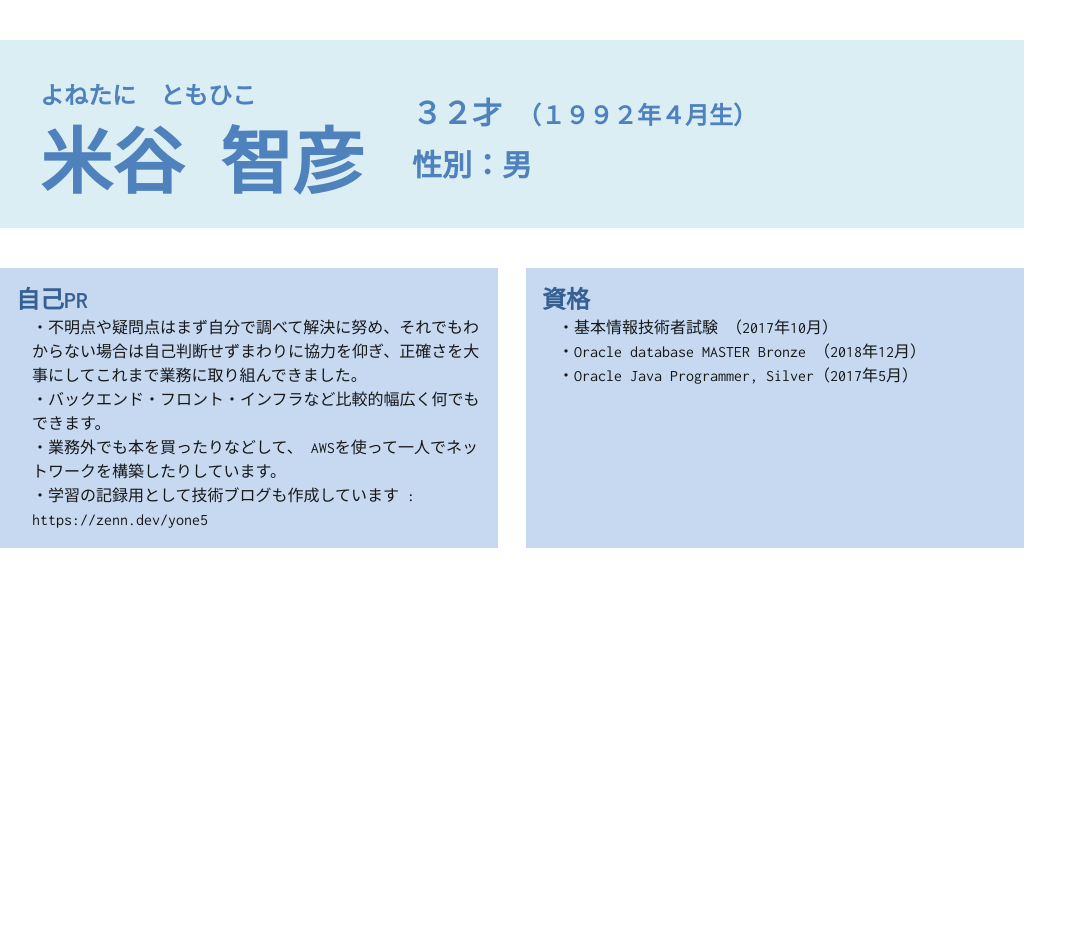
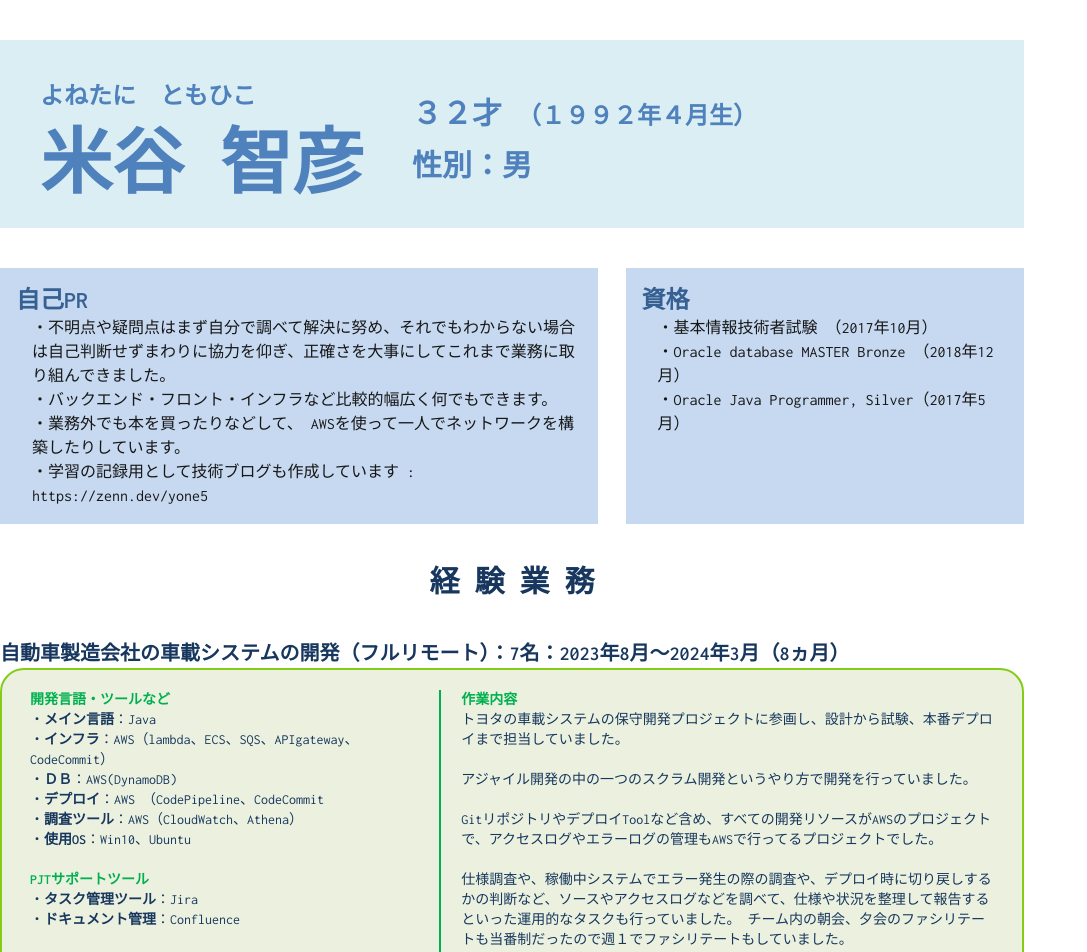
Before and after one commit to yone859/work-experience-frontend, a Next.js app: page / in a window 1280 px wide. Shown: the top 952 px of the page, without its empty margins (0-1087 px from the left). Before the commit the page ends 800 px from the top, so only its background shows below. Built offline with nearby package versions, Linux system fonts and the light colour scheme.

Commit message:
経歴エリアのスタイル作成

```diff
--- a/src/app/layout.js
+++ b/src/app/layout.js
@@ -33,7 +33,7 @@ export default function RootLayout({ children }) {
         </div>
 
         <div className="mt-10  w-4/5 flex " >
-      <div className="bg-self-bgcollar w-1/2 pt-4 pb-4  pr-4">
+          <div className="bg-self-bgcollar w-3/5 pt-4 pb-4  pr-4">
             <div className="text-2xl text-self-table-collar pl-4 font-semibold">
               自己PR
             </div>
@@ -42,10 +42,9 @@ export default function RootLayout({ children }) {
               ・バックエンド・フロント・インフラなど比較的幅広く何でもできます。<br/>
               ・業務外でも本を買ったりなどして、 AWSを使って一人でネットワークを構築したりしています。 <br/>
               ・学習の記録用として技術ブログも作成しています : https://zenn.dev/yone5<br/>
-
             </div>
           </div>
-      <div className="ml-7 bg-self-bgcollar w-1/2  pt-4 pb-4 pr-4">
+          <div className="ml-7 bg-self-bgcollar w-2/5  pt-4 pb-4 pr-4">
             <div className="text-2xl text-self-table-collar pl-4 font-semibold">
               資格
             </div>
@@ -53,6 +52,49 @@ export default function RootLayout({ children }) {
                 ・基本情報技術者試験 （2017年10月）<br/>
                 ・Oracle database MASTER Bronze （2018年12月）<br/>
                 ・Oracle Java Programmer, Silver（2017年5月）<br/>
+            </div>
+          </div>
+        </div>
+
+        <div className="mt-10 text-3xl text-black font-semibold flex justify-center w-4/5">
+          経  験  業  務
+        </div>
+
+        <div className="mt-10  w-4/5">
+          <div className="text-black text-xl font-semibold">
+          自動車製造会社の車載システムの開発（フルリモート）：7名：2023年8月～2024年3月（8ヵ月）
+          </div>
+          <div className="flex px-7 py-5 text-black  bg-green border-2 border-lime-500 rounded-3xl z-20">
+            <div className="w-2/5">
+              <div className="text-dark-green text-sm font-semibold ">開発言語・ツールなど</div>
+              <div className="text-sm">
+                ・<span className="font-semibold">メイン言語</span>：Java<br/>
+                ・<span className="font-semibold">インフラ</span>：AWS（lambda、ECS、SQS、APIgateway、CodeCommit）<br/>
+                ・<span className="font-semibold">ＤＢ</span>：AWS(DynamoDB)<br/>
+                ・<span className="font-semibold">デプロイ</span>：AWS （CodePipeline、CodeCommit<br/>
+                ・<span className="font-semibold">調査ツール</span>：AWS（CloudWatch、Athena）<br/>
+                ・<span className="font-semibold">使用OS</span>：Win10、Ubuntu
+              </div>
+              <div className="text-dark-green text-sm font-semibold mt-5">PJTサポートツール</div>
+              <div className="text-sm">
+                ・<span className="font-semibold">タスク管理ツール</span>：Jira<br/>
+                ・<span className="font-semibold">ドキュメント管理</span>：Confluence<br/>
+              </div>
+            </div>
+
+            <div className="ml-10 pl-5  border-l-2 border-dark-green w-3/5">
+              <div className="text-dark-green text-sm font-semibold ">作業内容</div>
+              <div className="text-sm">
+                  トヨタの車載システムの保守開発プロジェクトに参画し、設計から試験、本番デプロイまで担当していました。 <br/>
+                  <br/>
+                  アジャイル開発の中の一つのスクラム開発というやり方で開発を行っていました。 <br/>
+                  <br/>
+                  GitリポジトリやデプロイToolなど含め、すべての開発リソースがAWSのプロジェクトで、アクセスログやエラーログの管理もAWSで行ってるプロジェクトでした。<br/>
+                  <br/>
+                  仕様調査や、稼働中システムでエラー発生の際の調査や、デプロイ時に切り戻しするかの判断など、ソースやアクセスログなどを調べて、仕様や状況を整理して報告するといった運用的なタスクも行っていました。 チーム内の朝会、夕会のファシリテートも当番制だったので週１でファシリテートもしていました。
+
+              </div>
+              <div className="text-sm  mt-3"><span className="text-dark-green font-semibold">担当工程</span>:基本設計、詳細設計、製造、テスト</div>
             </div>
           </div>
         </div>
--- a/tailwind.config.js
+++ b/tailwind.config.js
@@ -16,7 +16,10 @@ module.exports = {
         'name-bgcollar': '#DBEEF4',
         'name-collar': '#4F81BD',
         'self-bgcollar': '#C6D9F1',
-        'self-table-collar': '#376092'
+        'self-table-collar': '#376092',
+        'black': '#17375E',
+        'green': '#EBF1DE',
+        'dark-green': '#00B050',
       },
     },
   },
```
Lines whose indentation alone changed are shown as unchanged.
